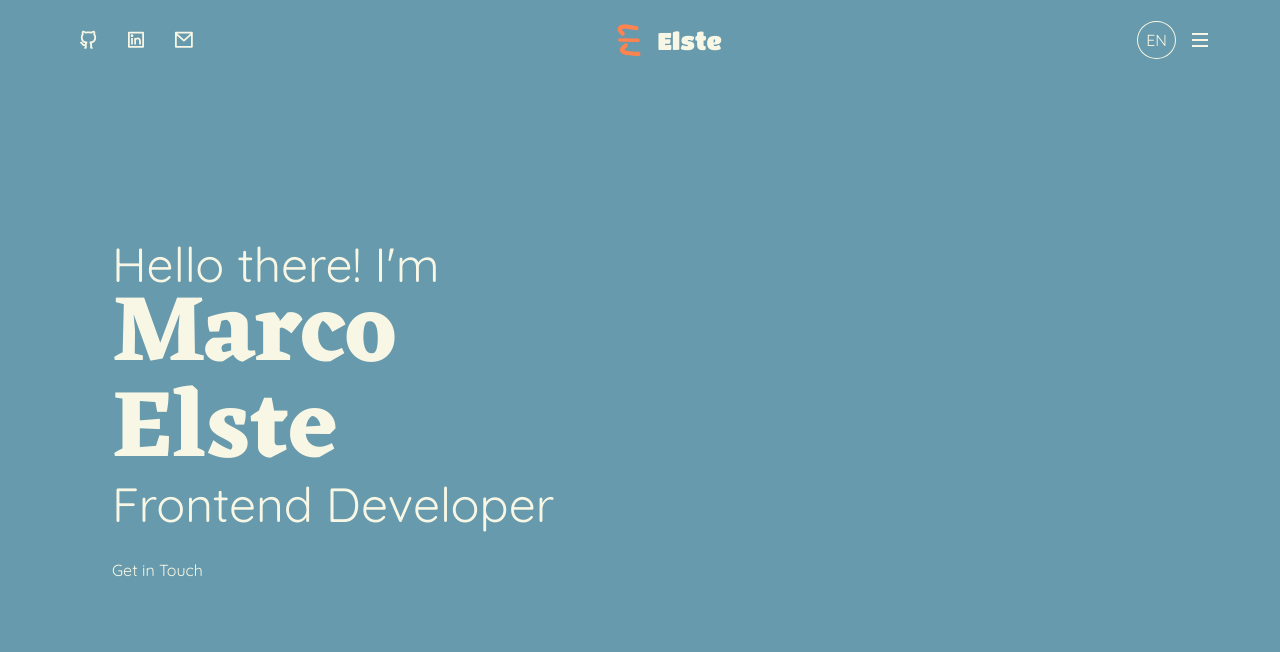
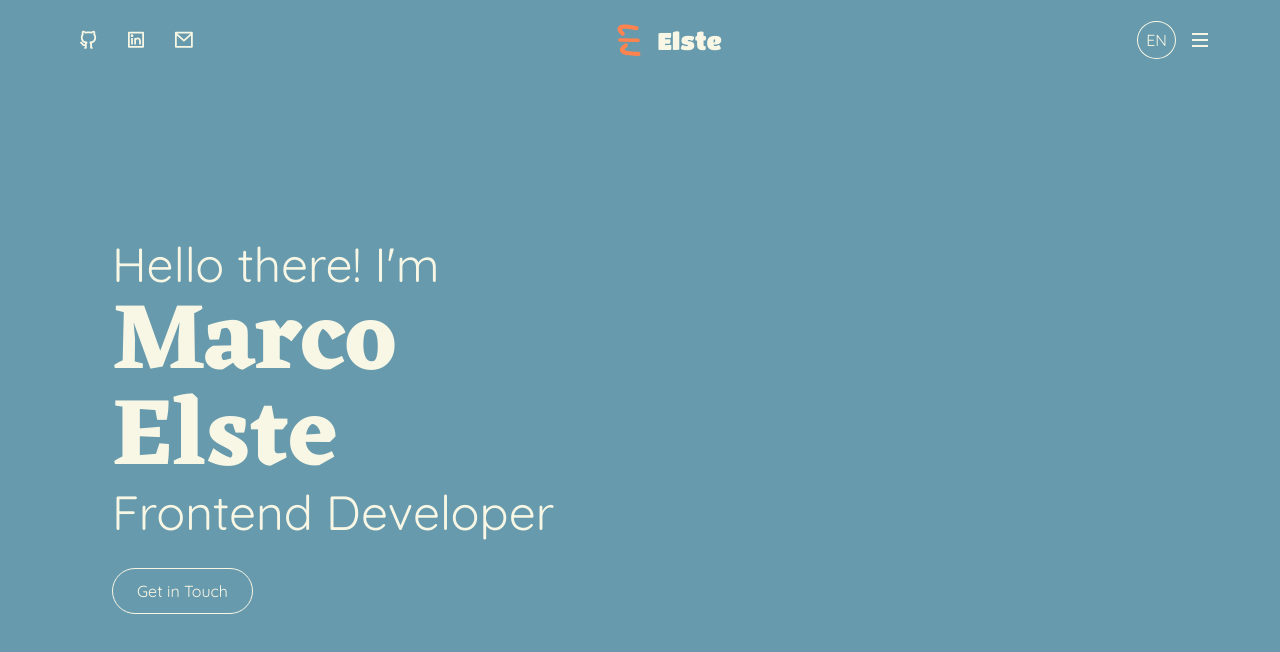
Before and after one commit to elma1989/portfolio, an Angular app: page / in a window 1280 px wide. Shown: the top 652 px of the page. Built offline with nearby package versions, Linux system fonts and the light colour scheme.

Commit message:
style: Added buttons.css - .btn-default

```diff
--- /dev/null
+++ b/public/assets/styles/buttons.css
@@ -0,0 +1,9 @@
+.btn-default {
+    border: 1px solid var(--white);
+    border-radius: 6.25rem;
+    padding: 0.75rem 1.5rem;
+}
+
+.btn-default:hover {
+    background-color: var(--orange);
+}
--- a/src/app/main-content/hero-section/hero-section.component.html
+++ b/src/app/main-content/hero-section/hero-section.component.html
@@ -1,7 +1,7 @@
 <div class="content flex">
     <div class="content-area relative w-full h-full flex flex-col p-4 lg:flex-row lg:w-9/10 lg:pt-40 lg:pr-0 lg:pb-0 lg:pl-28">
         <div class="desc-area w-full h-1/2 lg:w-1/2 lg:h-full">
-            <h2 class="text-[1.5rem]/[1.5rem] lg:text-[3rem]/[3rem]">{{ 'hero.greating' | translate }}</h2>
+            <h2 class="text-[1.5rem]/[1.5rem] lg:text-[3rem]/[3rem] mb-2">{{ 'hero.greating' | translate }}</h2>
             <h1 class="text-[4.5rem]/[4.5rem] lg:text-[6rem]/[6rem] font-eczar">Marco</h1>
             <h1 class="text-[4.5rem]/[4.5rem] lg:text-[6rem]/[6rem] font-eczar">Elste</h1>
             <h2 class="text-[1.5rem]/[1.5rem] lg:text-[3rem]/[3rem]">Frontend Developer</h2>
--- a/src/styles.css
+++ b/src/styles.css
@@ -1,6 +1,7 @@
 @import 'tailwindcss';
 @import '../public/assets/styles/fonts.css';
 @import '../public/assets/styles/colors.css';
+@import '../public/assets/styles/buttons.css';
 
 * {
     box-sizing: border-box;
```
